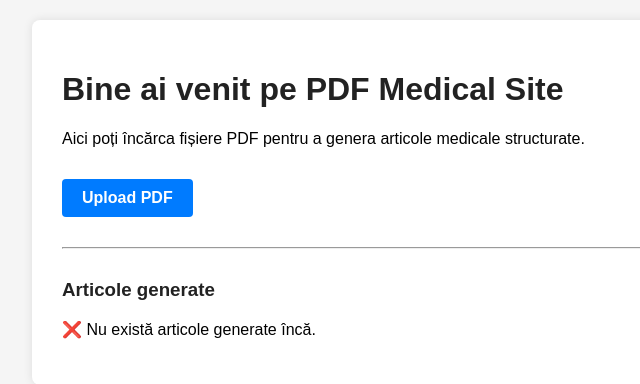
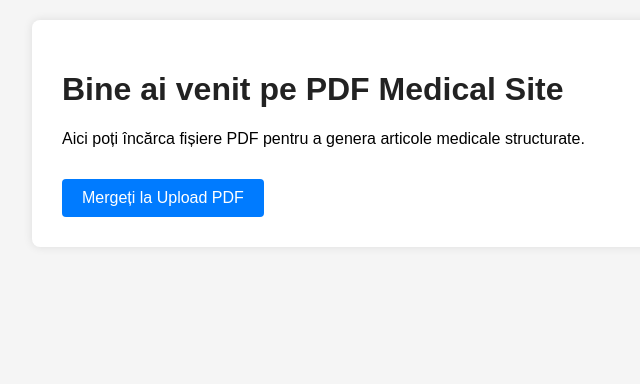
Before and after one commit to businessanuntro-code/pdf-medical-site, a Flask app: page / in a window 1280 px wide. Shown: the top 384 px of the page, without its empty margins (178-818 px from the left). Run offline with Flask 3, Linux system fonts and the light colour scheme.

Commit message:
Update home.html

```diff
--- a/templates/home.html
+++ b/templates/home.html
@@ -4,37 +4,16 @@
     <title>PDF Medical Site - Home</title>
     <style>
         body { font-family: Arial, sans-serif; margin: 20px; background: #f5f5f5; }
-        h1, h3 { color:#222; }
-        a { text-decoration:none; color:#007bff; font-weight:bold; }
+        h1 { color:#222; }
+        a.button { display:inline-block; margin-top:15px; padding:10px 20px; background:#007bff; color:white; border:none; border-radius:4px; cursor:pointer; text-decoration:none; }
         .container { max-width: 800px; margin:auto; background:#fff; padding:30px; border-radius:8px; box-shadow:0 0 10px rgba(0,0,0,0.1);}
-        .button { display:inline-block; margin-top:15px; padding:10px 20px; background:#007bff; color:white; border:none; border-radius:4px; cursor:pointer; text-decoration:none; }
-        ul { padding-left:20px; }
-        li { margin-bottom:8px; }
     </style>
 </head>
 <body>
-
 <div class="container">
     <h1>Bine ai venit pe PDF Medical Site</h1>
     <p>Aici poți încărca fișiere PDF pentru a genera articole medicale structurate.</p>
-
-    <a href="/upload" class="button">Upload PDF</a>
-
-    <hr style="margin:30px 0;">
-
-    <h3>Articole generate</h3>
-    {% if articles %}
-    <ul>
-        {% for a in articles %}
-        <li>
-            <a href="{{ url_for('view', slug=a.slug) }}" target="_blank">{{ a.pdf_filename }}</a>
-        </li>
-        {% endfor %}
-    </ul>
-    {% else %}
-    <p>❌ Nu există articole generate încă.</p>
-    {% endif %}
+    <a href="/upload" class="button">Mergeți la Upload PDF</a>
 </div>
-
 </body>
 </html>
```
